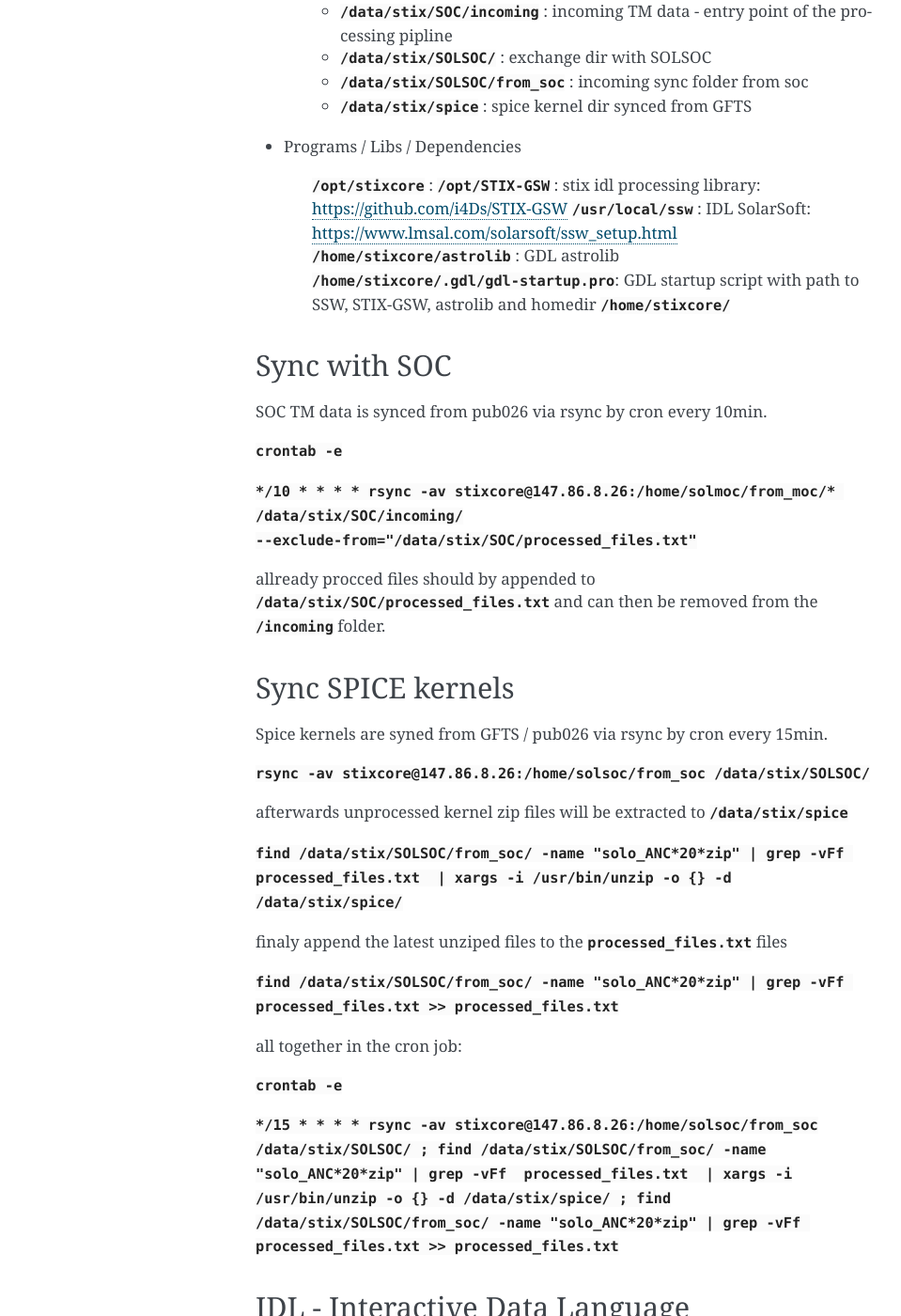
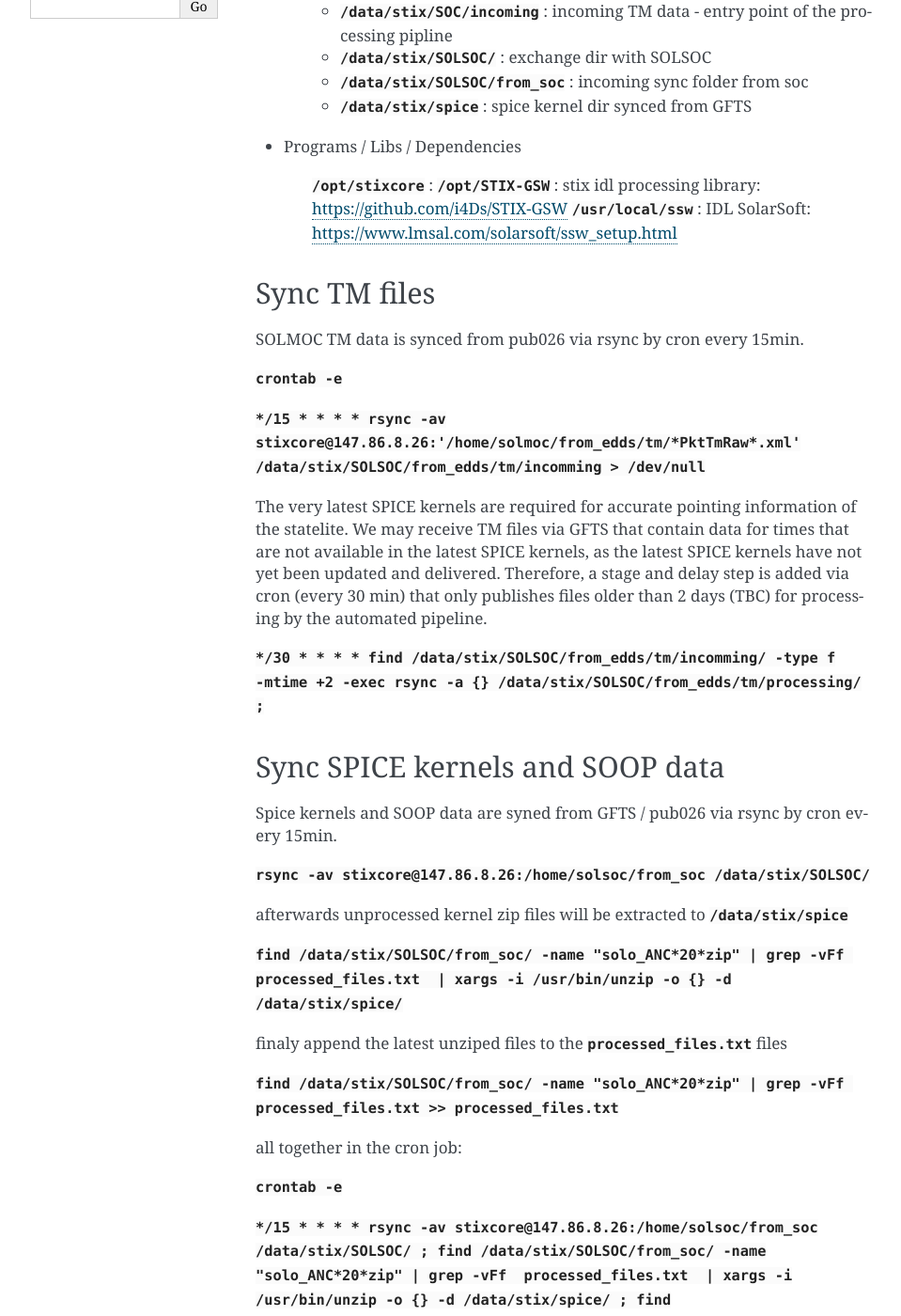
Before and after one commit to i4Ds/STIXCore, a Sphinx documentation site: the page built from docs/pipelineconfiguration.rst, in a window 1280 px wide and 1400 px high, scrolled down 445 px. Shown: the whole window at 94% size, without its empty margins (148-1107 px from the left). Built offline with Sphinx 7.4.7, drawn with Linux system fonts in a browser that asks for light colours; the version number could not be read and is left out; some of the changed text lies outside the part shown.

Commit message:
add documentation for TM delay for SPICE (#276)
* add documentation for TM delay for SPICE

* typo

```diff
--- a/docs/pipelineconfiguration.rst
+++ b/docs/pipelineconfiguration.rst
@@ -28,24 +28,28 @@
     `/opt/stixcore` :
     `/opt/STIX-GSW` : stix idl processing library: https://github.com/i4Ds/STIX-GSW
     `/usr/local/ssw` : IDL SolarSoft: https://www.lmsal.com/solarsoft/ssw_setup.html
-    `/home/stixcore/astrolib` : GDL astrolib
-    `/home/stixcore/.gdl/gdl-startup.pro`: GDL startup script with path to SSW, STIX-GSW, astrolib and homedir `/home/stixcore/`
 
-Sync with SOC
+
+Sync TM files
 -------------
 
-SOC TM data is synced from pub026 via rsync by cron every 10min.
+SOLMOC TM data is synced from pub026 via rsync by cron every 15min.
 
 `crontab -e`
 
-`*/10 * * * * rsync -av stixcore@147.86.8.26:/home/solmoc/from_moc/*  /data/stix/SOC/incoming/ --exclude-from="/data/stix/SOC/processed_files.txt"`
+`*/15 * * * * rsync -av stixcore@147.86.8.26:'/home/solmoc/from_edds/tm/*PktTmRaw*.xml' /data/stix/SOLSOC/from_edds/tm/incomming > /dev/null`
 
-allready procced files should by appended to `/data/stix/SOC/processed_files.txt` and can then be removed from the `/incoming` folder.
+The very latest SPICE kernels are required for accurate pointing information of the statelite.
+We may receive TM files via GFTS that contain data for times that are not available in the latest SPICE kernels, as the latest SPICE kernels have not yet been updated and delivered.
+Therefore, a stage and delay step is added via cron (every 30 min) that only publishes files older than 2 days (TBC) for processing by the automated pipeline.
 
-Sync SPICE kernels
-------------------
+`*/30 * * * * find /data/stix/SOLSOC/from_edds/tm/incomming/ -type f -mtime +2 -exec rsync -a {} /data/stix/SOLSOC/from_edds/tm/processing/ \;`
 
-Spice kernels are syned from GFTS / pub026 via rsync by cron every 15min.
+
+Sync SPICE kernels and SOOP data
+--------------------------------
+
+Spice kernels and SOOP data are syned from GFTS / pub026 via rsync by cron every 15min.
 
 `rsync -av stixcore@147.86.8.26:/home/solsoc/from_soc /data/stix/SOLSOC/`
 
@@ -111,3 +115,7 @@
 7: To disable the service on every reboot
 
 `sudo systemctl disable stix-pipeline.service`
+
+8: to get/request detailed processing data of the running service you can use a local endpoint
+
+`(venv) stixcore@pub099:~/STIXCore$ stix-pipeline-status -h`
```
Also changed, not shown: other parts of docs/pipelineconfiguration.rst (+1 -1 lines).
